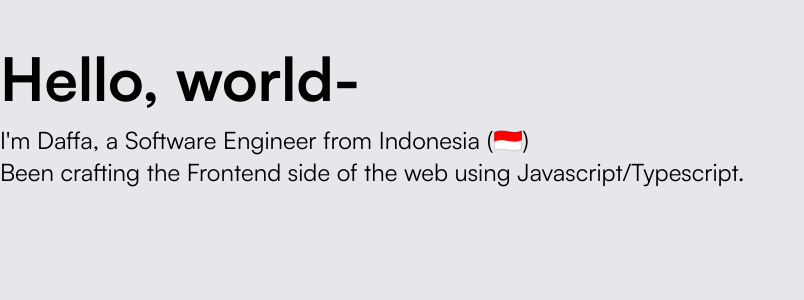
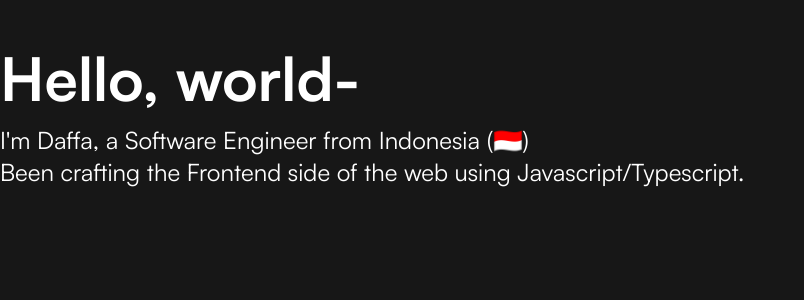
Before and after one commit to daftdevs/next-personal-site, a Next.js app: page / in a window 1280 px wide. Shown: the top 300 px of the page, without its empty margins (0-804 px from the left). Built offline with nearby package versions, Linux system fonts and the light colour scheme.

Commit message:
ref: change default bg and text color

```diff
--- a/src/components/Layout.tsx
+++ b/src/components/Layout.tsx
@@ -18,7 +18,7 @@ const Layout = ({ title, description, className, children }: LayoutProps) => {
         <link rel="icon" href="/favicon.ico" />
       </Head>
       <main>
-        <div className={`min-h-screen w-screen bg-gray-200`}>
+        <div className={`min-h-screen w-screen bg-neutral-900 text-white`}>
           <div className={`mx-8 lg:mx-auto max-w-7xl ${className}`}>
             {children}
           </div>
```
